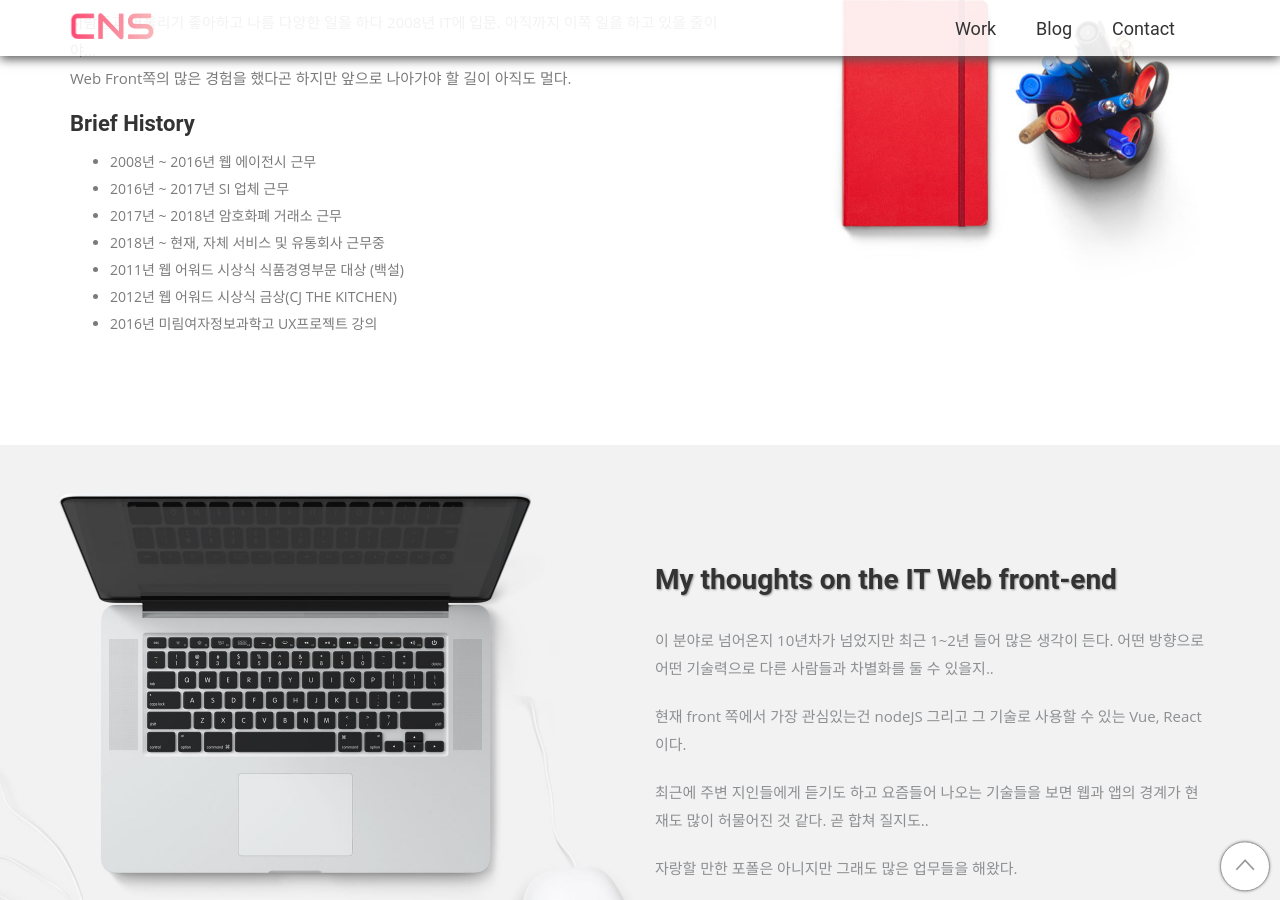
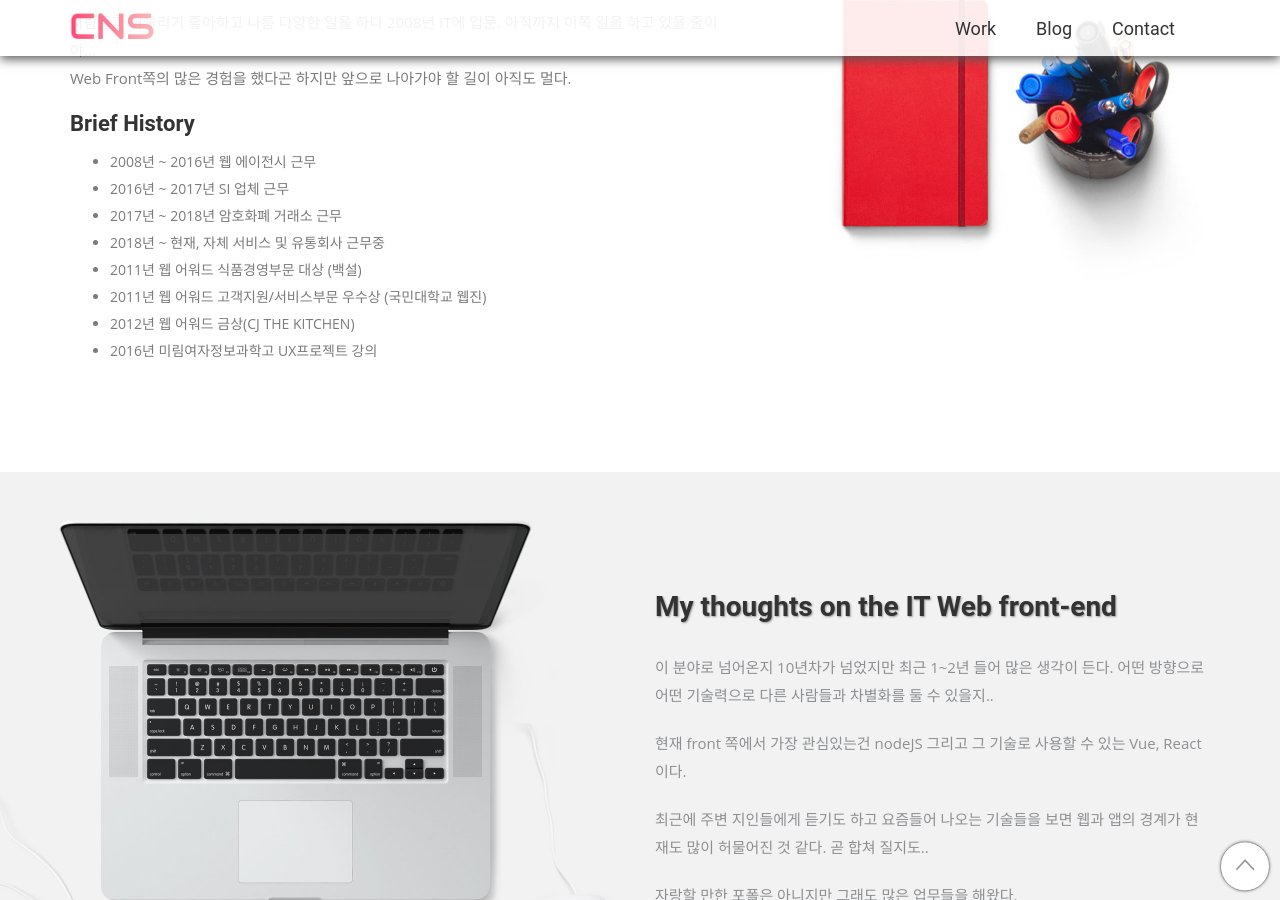
Before and after one commit to ldc84/.github.io, a Jekyll site: the page built from index.html, in a window 1280 px wide and 900 px high, scrolled down 754 px. Built offline with Jekyll 4.4.1, drawn with Linux system fonts in a browser that asks for light colours; some web fonts are replaced.

Commit message:
내용 추가

```diff
--- a/index.html
+++ b/index.html
@@ -35,8 +35,9 @@ permalink: /
 						<li>2016년 ~ 2017년 SI 업체 근무</li>
 						<li>2017년 ~ 2018년 암호화폐 거래소 근무</li>
 						<li>2018년 ~ 현재, 자체 서비스 및 유통회사 근무중</li>
-						<li>2011년 웹 어워드 시상식 식품경영부문 대상 (백설)</li>
-						<li>2012년 웹 어워드 시상식 금상(CJ THE KITCHEN)</li>
+						<li>2011년 웹 어워드 식품경영부문 대상 (백설)</li>
+						<li>2011년 웹 어워드 고객지원/서비스부문 우수상 (국민대학교 웹진)</li>
+						<li>2012년 웹 어워드 금상(CJ THE KITCHEN)</li>
 						<li>2016년 미림여자정보과학고 UX프로젝트 강의</li>
 					</ul>
 				</div>
```
